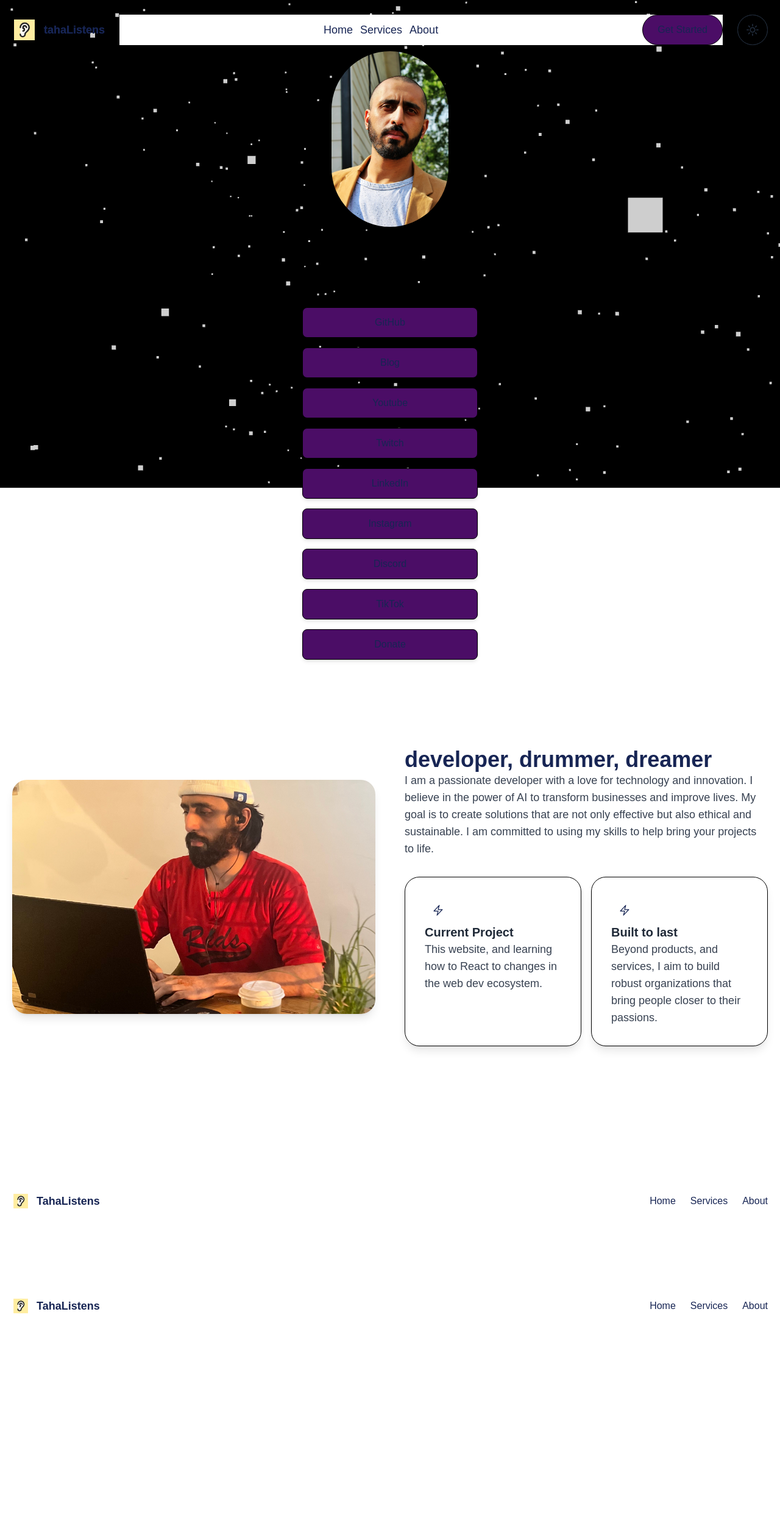
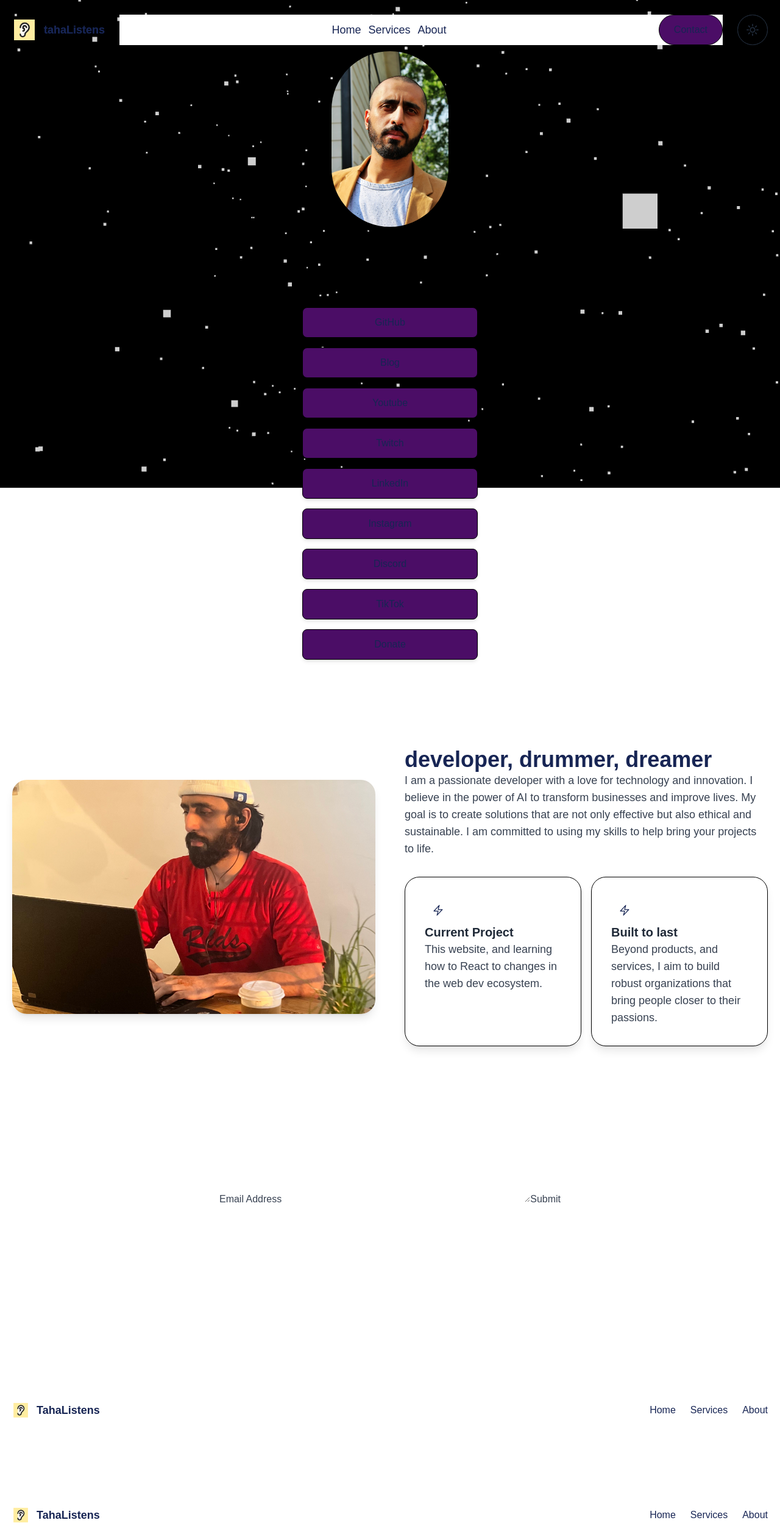
Before and after one commit to tahaListens/tahaListens.github.io, a React (Vite) app: page / in a window 1280 px wide. Shown: the top 2516 px of the page at 61% size. Before the commit the page ends 2268 px from the top, so only its background shows below. Built offline with nearby package versions, Linux system fonts and the light colour scheme.

Commit message:
form added needs styling

```diff
--- a/package.json
+++ b/package.json
@@ -10,6 +10,7 @@
     "preview": "vite preview"
   },
   "dependencies": {
+    "@formspree/react": "^3.0.0",
     "@tailwindcss/vite": "^4.1.5",
     "react": "^18.3.1",
     "react-dom": "^18.3.1",
--- a/src/App.tsx
+++ b/src/App.tsx
@@ -3,6 +3,9 @@ import { Linktree } from "./components/sections/Linktree";
 import { AboutMe } from "./components/sections/AboutMe";
 import { Footer } from "./components/elements/Footer";
 import { Navbar } from "./components/elements/Navbar";
+import Headshot from "./components/sections/Headshot";
+import { StarsBackground } from "./components/sections/StarsBackground";
+import { ContactForm } from "./components/sections/ContactForm";
 import {
   FaGithub,
   FaLinkedin,
@@ -15,8 +18,6 @@ import {
   FaTiktok,
   // FaDownload,
 } from "react-icons/fa";
-import Headshot from "./components/sections/Headshot";
-import { StarsBackground } from "./components/sections/StarsBackground";
 
 const linkList = [
   // {
@@ -82,6 +83,7 @@ export const App = () => {
           <Headshot />
           <Linktree links={linkList} />
           <AboutMe />
+          <ContactForm />
           <Footer />
         </Layout>
       </div>
--- a/src/components/Navbar.jsx
+++ /dev/null
@@ -1,21 +0,0 @@
-import React from "react";
-import ThemeToggle from "./ThemeToggle";
-
-const Navbar = () => {
-  return (
-    // <nav className="fixed top-0 left-0 w-full mb-8 p-4 shadow-md bg-surface-nav drop-shadow-md dark:bg-dark-surface-nav dark:text-white">
-    <nav className="fixed top-0 left-0 w-full mb-8 p-4 shadow-md bg-surface-nav drop-shadow-md">
-      <h1 className="text-xl font-bold text-center text-text-1">tahaListens</h1>
-      <div className="absolute right-4 top-1/2 transform -translate-y-1/2">
-        <ThemeToggle />
-        {/* // need to add drop down menu for theme toggle */}
-      </div>
-    </nav>
-  );
-};
-
-export default Navbar;
-
-// TO Do: Add an about me section
-// TO Do: Add a contact me section
-//
--- a/src/components/elements/Navbar.tsx
+++ b/src/components/elements/Navbar.tsx
@@ -46,7 +46,7 @@ export const Navbar = () => {
                             lg:pb-0 border-b border-box-border lg:border-0
                             px-6 lg:px-0"
             >
-              <BtnLink text="Get Started" href="#cta" className="" />
+              <BtnLink text="Contact" href="contact" className="" />
             </div>
           </div>
 
--- /dev/null
+++ b/src/components/sections/ContactForm.tsx
@@ -0,0 +1,31 @@
+import React from "react";
+import { useForm, ValidationError } from "@formspree/react";
+
+export const ContactForm = () => {
+  const [state, handleSubmit, reset] = useForm("xvgaqzng");
+  if (state.succeeded) {
+    return <div>Thanks for reaching out! </div>;
+  }
+  return (
+    <section id="contact">
+      <div className="relative flex flex-col items-center justify-center py-20 bg-body-bg">
+        <form className="text-heading-3 bg-white" onSubmit={handleSubmit}>
+          <label htmlFor="email">Email Address</label>
+          <input id="email" type="email" name="email" />
+          <ValidationError prefix="Email" field="email" errors={state.errors} />
+          <textarea id="message" name="message" />
+          <ValidationError
+            prefix="Message"
+            field="message"
+            errors={state.errors}
+          />
+          <button type="submit" disabled={state.submitting}>
+            Submit
+          </button>
+        </form>
+      </div>
+    </section>
+  );
+};
+
+export default ContactForm;
```
Also changed, not shown: 1 other file (tests, documents, lock files or other folders).
